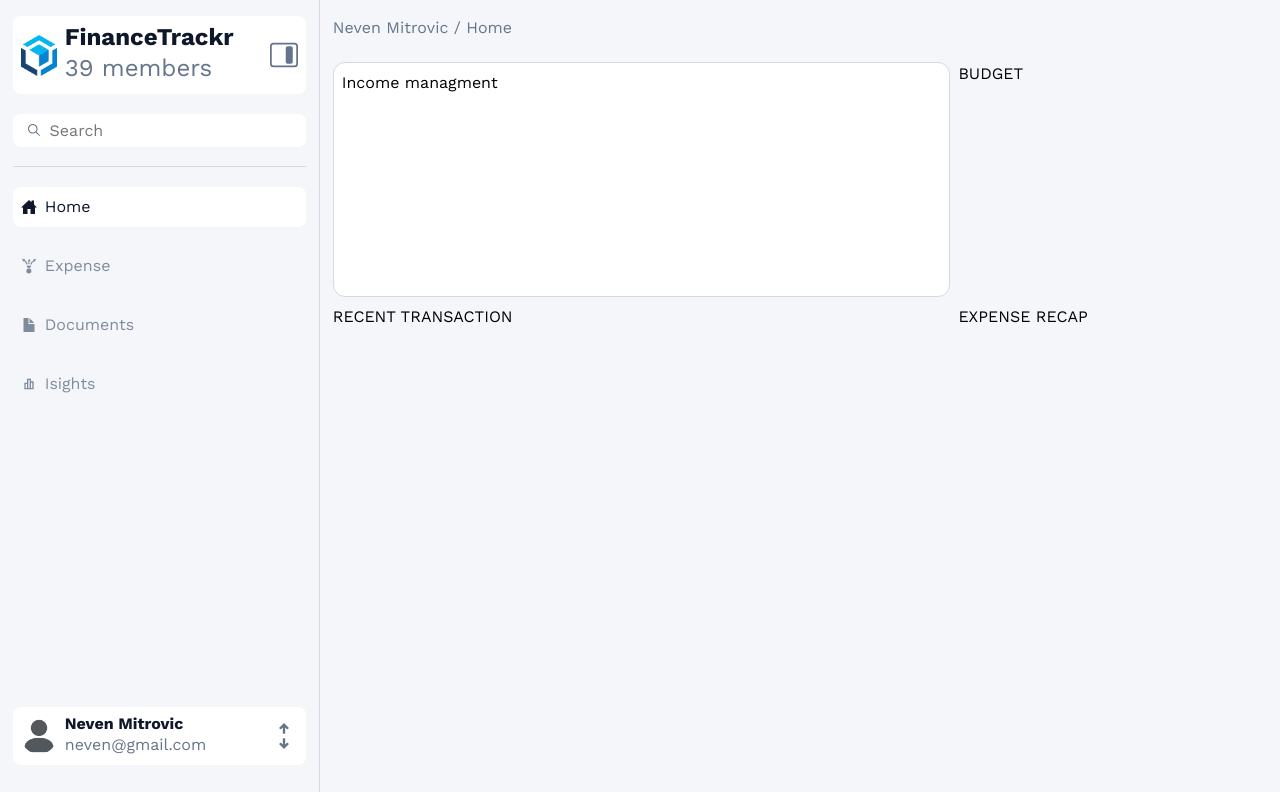
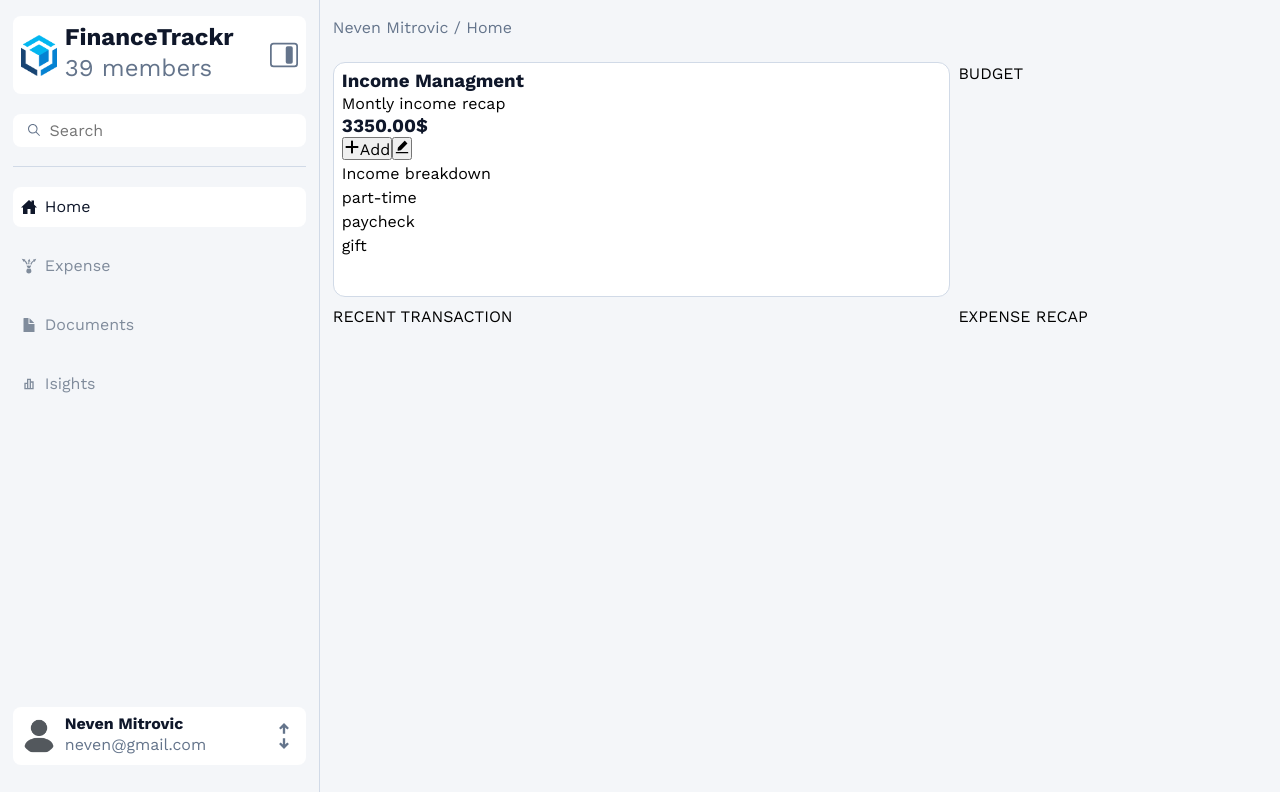
Before and after one commit to nevenmitrovic/financetrackr, a React (Vite) app: page / in a window 1280 px wide. Shown: the top 792 px of the page. Built offline with nearby package versions, Linux system fonts and the light colour scheme.

Commit message:
income managment html

```diff
--- a/src/components/dashboard-content/income-managment/IncomeManagment.tsx
+++ b/src/components/dashboard-content/income-managment/IncomeManagment.tsx
@@ -1,7 +1,35 @@
+import { FaPlus } from 'react-icons/fa6'
+import { AiFillEdit } from 'react-icons/ai'
+
 import './income-managment.style.css'
 
 const IncomeManagment = () => {
-	return <div className='content-card income-managment'>Income managment</div>
+	return (
+		<div className='content-card income-managment'>
+			<div className='income-managment-header'>
+				<h3>Income Managment</h3>
+				<p>Montly income recap</p>
+				<div className='income-controller'>
+					<h3>3350.00$</h3>
+					<div>
+						<button>
+							<FaPlus />
+							Add
+						</button>
+						<button>
+							<AiFillEdit />
+						</button>
+					</div>
+				</div>
+			</div>
+			<div className='income-managment-view'>
+				<p>Income breakdown</p>
+				<div className='part-time'>part-time</div>
+				<div className='paycheck'>paycheck</div>
+				<div className='gift'>gift</div>
+			</div>
+		</div>
+	)
 }
 
 export default IncomeManagment
```
